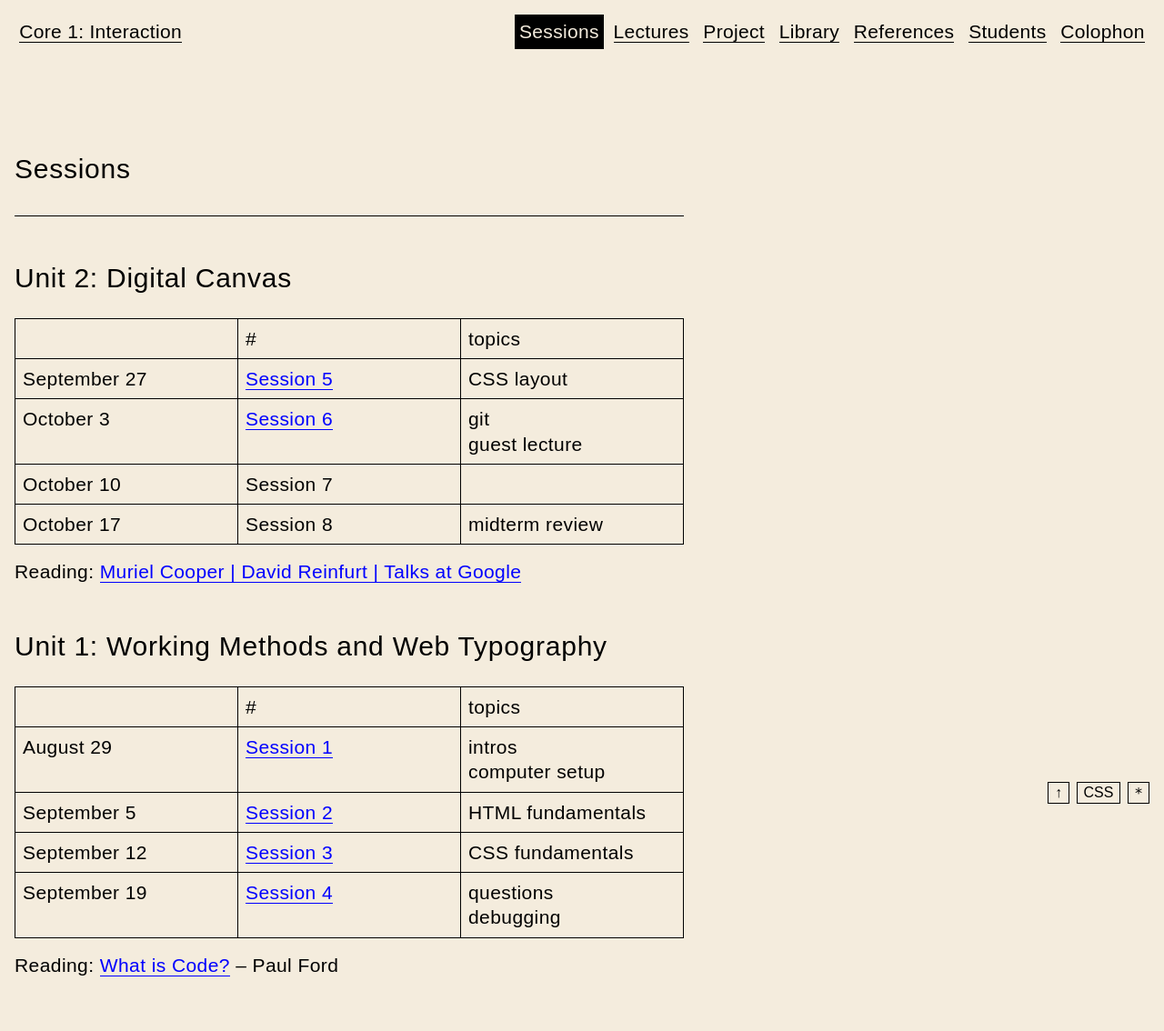
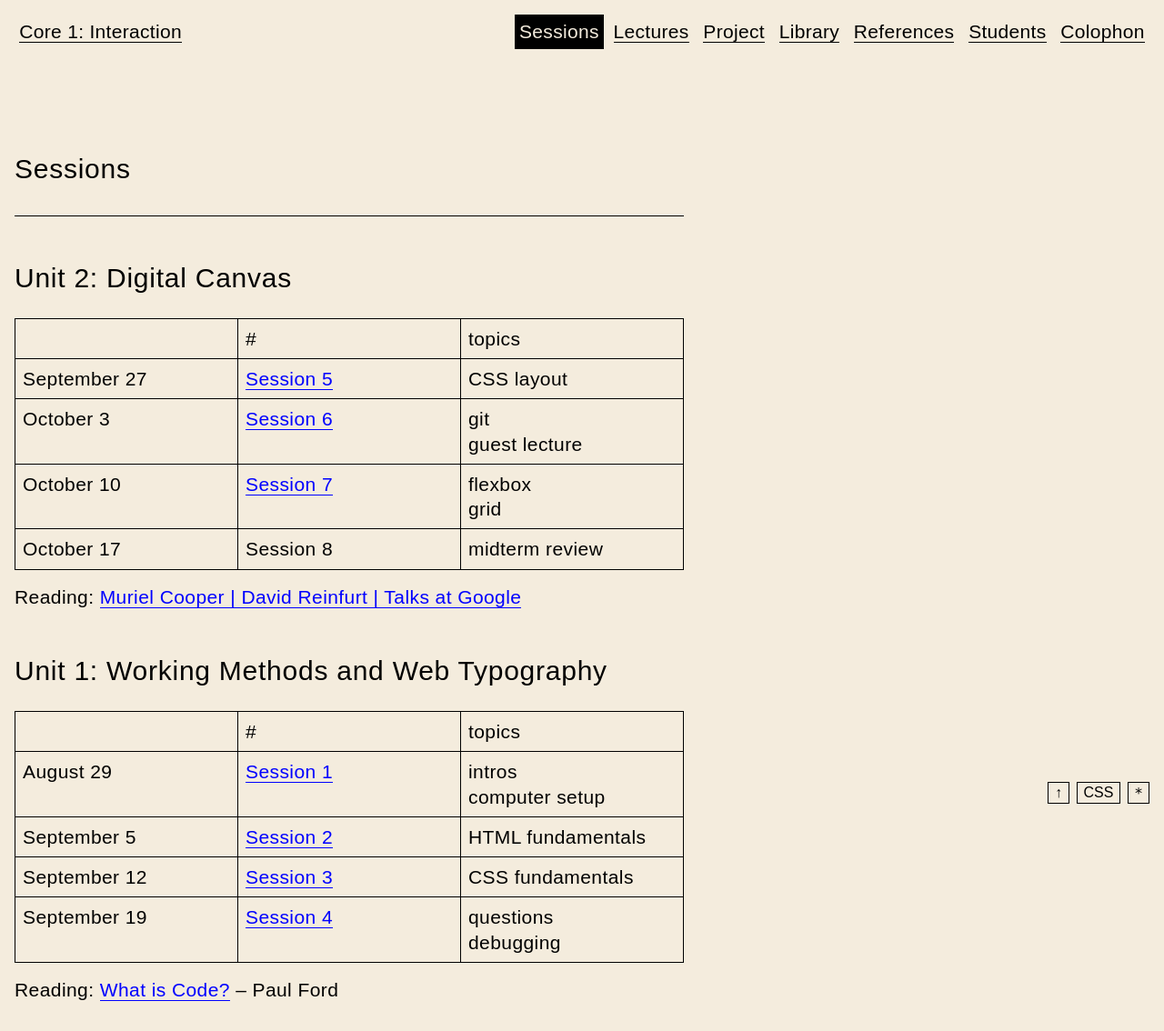
Before and after one commit to jackrieger/core-1-interaction, a Jekyll site: the page built from sessions/index.md, in a window 1280 px wide. Shown: the whole page at 91% size. Built offline with Jekyll 4.4.1, drawn with Linux system fonts in a browser that asks for light colours; before the commit the page ends 1107 px from its top, so only the background shows below that.

Commit message:
update sessions index

```diff
--- a/sessions/index.md
+++ b/sessions/index.md
@@ -7,7 +7,7 @@ title: Sessions
 | | # | topics |
 | September 27 | [Session 5]({{ site.baseurl }}/sessions/5) | CSS layout |
 | October 3 | [Session 6]({{ site.baseurl }}/sessions/6) | git <br> guest lecture |
-| October 10 | Session 7 | |
+| October 10 | [Session 7]({{ site.baseurl }}/sessions/7) | flexbox <br> grid |
 | October 17 | Session 8 | midterm review |
 
 Reading: [Muriel Cooper \| David Reinfurt \| Talks at Google](https://youtu.be/U_PGr5d9r7Q?si=obed38qjVAS7Mx0g)
```
Also changed, not shown: 1 other file.
